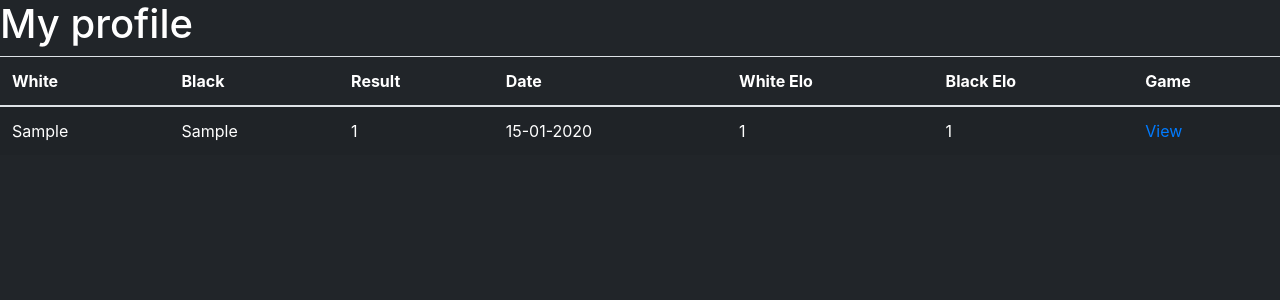
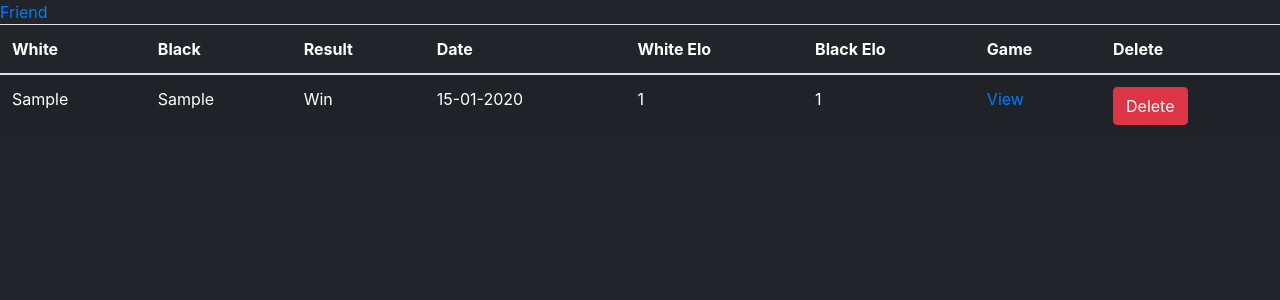
Before and after one commit to Alls-DeV/Chessdom, a Flask app: a page that uses core/templates/profile.html in a window 1280 px wide. Shown: the part 56-356 px from the top of the page. Run offline with Flask 3, Linux system fonts and the light colour scheme; a user stored in the database is signed in; tables that the repository leaves empty hold one stand-in row (values such as "Sample post"); some libraries are stand-ins or nearby versions.

Commit message:
add and remove friends

```diff
--- a/core/__init__.py
+++ b/core/__init__.py
@@ -11,6 +11,6 @@ app.config['SECRET_KEY'] = '9d73e8d3fd1a92e4265b3bf0'
 db = SQLAlchemy(app)
 bcrypt = Bcrypt(app)
 login_manager = LoginManager(app)
-UPLOAD_FOLDER = 'static/games'
+UPLOAD_FOLDER = './static/games'
 app.config['UPLOAD_FOLDER'] = UPLOAD_FOLDER
 from core import routes
--- a/core/forms.py
+++ b/core/forms.py
@@ -41,6 +41,7 @@ class GameForm(FlaskForm):
 
     white = StringField(label='White Player*')
     black = StringField(label='Black Player*')
+    color = SelectField(label='Your color*', choices=[(1, 'White'), (-1, 'Black')])
     result = SelectField(label='Result*', choices=[(1, 'White'), (0, 'Draw'), (-1, 'Black')])
     moves = TextAreaField(label='Moves*')
     date = DateField('Date', [validators.optional()])
--- a/core/routes.py
+++ b/core/routes.py
@@ -4,7 +4,7 @@ import chess
 from core import app
 from flask import render_template, redirect, send_from_directory, url_for, flash, request
 from core import db
-from core.models import User, Game
+from core.models import User, Game, Friend
 from core.forms import RegisterForm, LoginForm, SearchForm, GameForm, EditorForm
 from flask_login import login_user, logout_user, login_required, current_user
 from werkzeug.utils import secure_filename
@@ -41,13 +41,19 @@ def register_page():
 def login_page():
     form = LoginForm()
     if form.validate_on_submit():
-        attempted_user = User.query.filter_by(username=form.username.data).first()
+        if '@' in form.username.data:
+            attempted_user = User.query.filter_by(email=form.username.data).first()
+        else:
+            attempted_user = User.query.filter_by(username=form.username.data).first()
         if attempted_user and attempted_user.check_password_correction(attempted_password=form.password.data):
             login_user(attempted_user)
             flash(f'Success! You are logged in as {attempted_user.username}', category='success')
             return redirect(url_for('home_page'))
         else:
-            flash('Username and password are not match! Please try again', category='danger')
+            if '@' in form.username.data:
+                flash('Email and password are not match! Please try again', category='danger')
+            else:
+                flash('Username and password are not match! Please try again', category='danger')
     return render_template('login.html', form=form)
 
 @app.route('/logout')
@@ -78,7 +84,64 @@ def profile_page(username):
         return redirect(url_for('home_page'))
     editable = current_user.is_authenticated and current_user.username == username
     games = Game.query.filter_by(id_player=User.query.filter_by(username=username).first().id).all()
-    return render_template('profile.html', username=username, editable=editable, games=games)
+    is_friend = False
+    if current_user.is_authenticated:
+        is_friend = Friend.query.filter_by(id_user=current_user.id, id_friend=User.query.filter_by(username=username).first().id).first()
+    return render_template('profile.html', username=username, editable=editable, games=games, is_friend=is_friend)
+
+@login_required
+@app.route('/friend/<username>')
+def friend_page(username):
+    if not User.query.filter_by(username=username).first():
+        flash('User not found!', category='danger')
+        return redirect(url_for('home_page'))
+    if not current_user.is_authenticated or current_user.username != username:
+        flash('You are not allowed to see this page!', category='danger')
+        return redirect(url_for('home_page'))
+    friends = Friend.query.filter_by(id_user=current_user.id).all()
+    users = []
+    for friend in friends:
+        # user, winrate, number of games
+        # the game won are the games where color is equal to result
+        games = Game.query.filter_by(id_player=friend.id_friend).all()
+        won = 0
+        for game in games:
+            if game.color == game.result:
+                won += 1
+        if len(games) != 0:
+            users.append((User.query.filter_by(id=friend.id_friend).first(), str(won / len(games)) + "%", len(games)))
+        else:
+            users.append((User.query.filter_by(id=friend.id_friend).first(), "?", 0))
+
+    return render_template('friend.html', username=username, users=users)
+
+@login_required
+@app.route('/add_friend/<username>')
+def add_friend_page(username):
+    if not User.query.filter_by(username=username).first():
+        flash('User not found!', category='danger')
+        return redirect(url_for('home_page'))
+    friend = Friend(
+        id_user=current_user.id,
+        id_friend=User.query.filter_by(username=username).first().id
+    )
+    db.session.add(friend)
+    db.session.commit()
+    flash('Friend added!', category='success')
+    # profile page of the user
+    return redirect(url_for('profile_page', username=username))
+
+@login_required
+@app.route('/remove_friend/<username>', methods=['GET', 'POST'])
+def remove_friend_page(username):
+    if not User.query.filter_by(username=username).first():
+        flash('User not found!', category='danger')
+        return redirect(url_for('home_page'))
+    friend = Friend.query.filter_by(id_user=current_user.id, id_friend=User.query.filter_by(username=username).first().id).first()
+    db.session.delete(friend)
+    db.session.commit()
+    flash('Friend removed!', category='success')
+    return redirect(url_for('profile_page', username=username))
 
 def validate_moves(moves):
     if moves == '':
@@ -107,12 +170,12 @@ def import_page():
             filename = secure_filename(file.filename)
 
             # save the file
-            file.save(os.path.join(app.config['UPLOAD_FOLDER'], filename))
-            with open(os.path.join(app.config['UPLOAD_FOLDER'], filename), 'r') as f:
+            file.save(os.path.join(filename))
+            with open(os.path.join(filename), 'r') as f:
                 # read the file
                 content = f.read()
             # remove file
-            os.remove(os.path.join(app.config['UPLOAD_FOLDER'], filename))
+            os.remove(os.path.join(filename))
 
             # split the file into lines
             lines = content.splitlines()
@@ -211,3 +274,18 @@ def game_page(id):
         fen_list.append(board.fen())
         check_list.append(board.is_check())
     return render_template('game.html', game=game, fen_list=fen_list, check_list=check_list)
+
+@login_required
+@app.route('/delete/<id>', methods=['GET', 'POST'])
+def delete_page(id):
+    if not Game.query.filter_by(id=id).first():
+        flash('Game not found!', category='danger')
+        return redirect(url_for('home_page'))
+    game = Game.query.filter_by(id=id).first()
+    if current_user.id != game.id_player:
+        flash('You can\'t delete this game!', category='danger')
+        return redirect(url_for('home_page'))
+    db.session.delete(game)
+    db.session.commit()
+    flash('Success! You have deleted a game', category='success')
+    return redirect(url_for('profile_page', username=current_user.username))
--- a/core/static/css/style.css
+++ b/core/static/css/style.css
@@ -7,7 +7,7 @@ body {
     display: flex;
     justify-content: center;
     align-items: center;
-    height: 100vh;
+    /* height: 100vh; */
     /* the elements in containerr display vertically */
     flex-direction: column;
     /* all the elements distanciate 50px */
@@ -46,3 +46,16 @@ body {
 .cell.selected {
     background-color: #ff0000;
 }
+
+.player-name {
+    width: 100%;
+    text-align: center;
+}
+
+.player-name:first-child {
+    margin-top: auto;
+}
+
+.player-name:last-child {
+    margin-bottom: auto;
+}
--- a/core/static/js/game.js
+++ b/core/static/js/game.js
@@ -79,6 +79,7 @@ function loadFen() {
     } else {
         $(".cell").removeClass("selected");
     }
+    document.getElementById("text").textContent = "   " + (index + 1) + "/" + fenList.length + "   ";
 }
 
 function clearBoard() {
--- a/core/templates/game.html
+++ b/core/templates/game.html
@@ -6,6 +6,7 @@
 {% block content %}
 
 <div class="containerr">
+    <div class="player-name">{{ game.black }}</div>
     <div class="chessboard">
         <div class="row">
             <div id="a8"></div>
@@ -88,10 +89,12 @@
             <div id="h1"></div>
         </div>
     </div>
+    <div class="player-name">{{ game.white }}</div>
     <!-- add 4 button in a line, first move, previous move, next move, last move -->
     <div class="button">
         <button id="first" class="btn btn-primary" onclick="firstFen()">First Move</button>
         <button id="previous" class="btn btn-primary" onclick="prevFen()">Previous Move</button>
+        <span id="text"></span>
         <button id="next" class="btn btn-primary" onclick="nextFen()">Next Move</button>
         <button id="last" class="btn btn-primary" onclick="lastFen()">Last Move</button>
     </div>
--- a/core/templates/login.html
+++ b/core/templates/login.html
@@ -12,7 +12,7 @@ Login
         <form method="POST" class="form-signin" style="color:white" autocomplete="off">
             {{ form.hidden_tag() }}
             {{ form.username.label() }}
-            {{ form.username(class="form-control", placeholder="User Name") }}
+            {{ form.username(class="form-control", placeholder="User Name or Email") }}
             <br>
             {{ form.password.label() }}
             {{ form.password(class="form-control", placeholder="Password") }}
--- a/core/templates/profile.html
+++ b/core/templates/profile.html
@@ -7,11 +7,28 @@
 
 {% if current_user.is_authenticated %}
 {% if current_user.username == username %}
-<h1>My profile</h1>
+<!-- my friend -->
+<!-- <div class="container">
+    <div class="row">
+        <div class="col-md-6">
+            <h1>{{ username }}</h1>
+        </div>
+        <div class="col-md-6">
+        </div>
+    </div>
+</div> -->
+<a href="{{ url_for('friend_page', username=username) }}">Friend</a>
+{% else %}
+<!-- add friend -->
+{% if not is_friend %}
+<a href="{{ url_for('add_friend_page', username=username) }}">Add friend</a>
+{% else %}
+<a href="{{ url_for('remove_friend_page', username=username) }}">Remove friend</a>
+{% endif %}
 {% endif %}
 {% endif %}
 
-<table class="table table-striped" style="color: white">
+<table class=" table table-striped" style="color: white">
     <thead>
         <tr>
             <th scope="col">White</th>
@@ -21,6 +38,11 @@
             <th scope="col">White Elo</th>
             <th scope="col">Black Elo</th>
             <th scope="col">Game</th>
+            {% if current_user.is_authenticated %}
+            {% if current_user.username == username %}
+            <th scope="col">Delete</th>
+            {% endif %}
+            {% endif %}
         </tr>
     </thead>
     {% for game in games %}
@@ -28,7 +50,14 @@
         <tr>
             <td>{{ game.white }}</td>
             <td>{{ game.black }}</td>
-            <td>{{ game.result }}</td>
+
+            {% if game.result == game.color %}
+            <td>Win</td>
+            {% elif game.result == 'draw' %}
+            <td>Draw</td>
+            {% else %}
+            <td>Lose</td>
+            {% endif %}
             {% if game.date %}
             <td>{{ game.date.strftime('%d-%m-%Y') }}</td>
             {% else %}
@@ -45,6 +74,15 @@
             <td>Unknown</td>
             {% endif %}
             <td><a href="{{ url_for('game_page', id=game.id) }}">View</a></td>
+            {% if current_user.is_authenticated %}
+            {% if current_user.username == username %}
+            <td>
+                <form action="{{ url_for('delete_page', id=game.id) }}" method="post">
+                    <button type="submit" class="btn btn-danger">Delete</button>
+                </form>
+            </td>
+            {% endif %}
+            {% endif %}
         </tr>
     </tbody>
 
```
Also changed, not shown: core/models.py (+7 -0 lines), core/templates/friend.html (added, +37 -0 lines), core/templates/import.html (+7 -0 lines).
